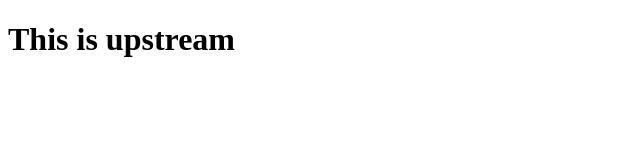
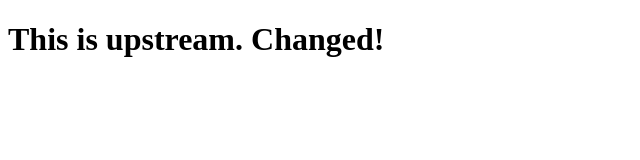
Before and after one commit to foobarTIY2017/test, a plain HTML site: page index.html in a window 1280 px wide. Shown: the whole page, without its empty margins (0-640 px from the left). Drawn offline with Linux system fonts and the light colour scheme.

Commit message:
Changed indx.html

```diff
--- a/index.html
+++ b/index.html
@@ -5,6 +5,6 @@
     <title></title>
   </head>
   <body>
-    <h1>This is upstream</h1>
+    <h1>This is upstream. Changed!</h1>
   </body>
 </html>
```
